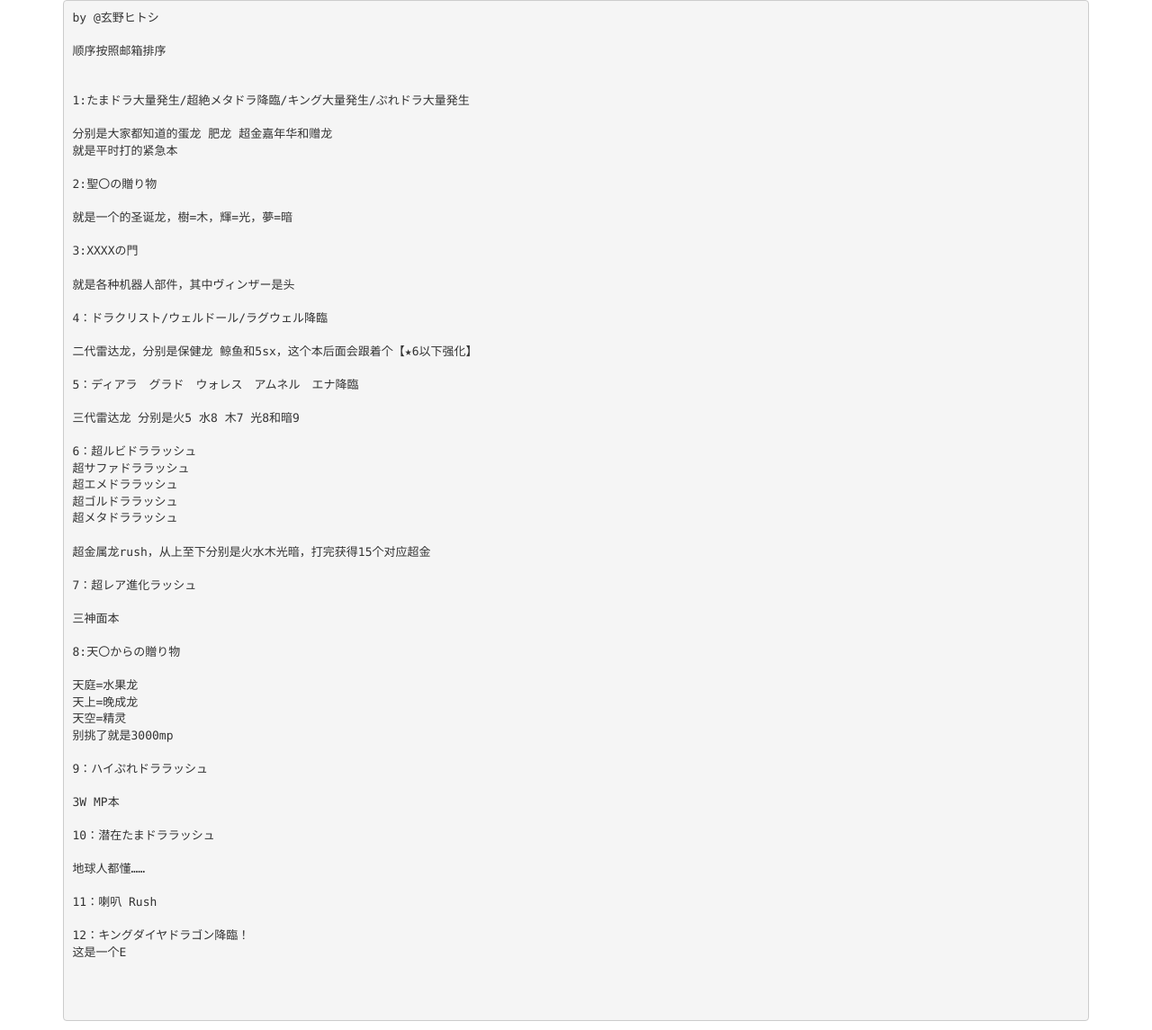
After one commit to HamHuo/pad, a Flask app: page /static/name.html in a window 1280 px wide. The commit adds this page. Shown: the whole page at 90% size. Run offline with Flask 2, Linux system fonts and the light colour scheme; some libraries are stand-ins or nearby versions.

Commit message:
add name of mail

```diff
--- /dev/null
+++ b/app/static/name.html
@@ -0,0 +1,85 @@
+<!DOCTYPE html>
+<html lang="en">
+<head>
+    <meta charset="UTF-8">
+    <title>雷达坐标分享</title>
+    <meta name="viewport" content="width=device-width, initial-scale=1.0">
+
+</head>
+<body>
+<div style="display: none;">
+    <script src="https://s13.cnzz.com/z_stat.php?id=1267534145&web_id=1267534145" language="JavaScript"></script>
+</div>
+
+<div class="container">
+    <div class="row">
+        <div class="col-md-12">
+            <pre>
+by @玄野ヒトシ
+
+顺序按照邮箱排序
+
+
+1:たまドラ大量発生/超絶メタドラ降臨/キング大量発生/ぷれドラ大量発生
+
+分别是大家都知道的蛋龙 肥龙 超金嘉年华和赠龙
+就是平时打的紧急本
+
+2:聖〇の贈り物
+
+就是一个的圣诞龙，樹=木，輝=光，夢=暗
+
+3:XXXXの門
+
+就是各种机器人部件，其中ヴィンザー是头
+
+4：ドラクリスト/ウェルドール/ラグウェル降臨
+
+二代雷达龙，分别是保健龙 鲸鱼和5sx，这个本后面会跟着个【★6以下强化】
+
+5：ディアラ　グラド　ウォレス　アムネル　エナ降臨
+
+三代雷达龙 分别是火5 水8 木7 光8和暗9
+
+6：超ルビドララッシュ
+超サファドララッシュ
+超エメドララッシュ
+超ゴルドララッシュ
+超メタドララッシュ
+
+超金属龙rush，从上至下分别是火水木光暗，打完获得15个对应超金
+
+7：超レア進化ラッシュ
+
+三神面本
+
+8:天〇からの贈り物
+
+天庭=水果龙
+天上=晚成龙
+天空=精灵
+别挑了就是3000mp
+
+9：ハイぷれドララッシュ
+
+3W MP本
+
+10：潜在たまドララッシュ
+
+地球人都懂……
+
+11：喇叭 Rush
+
+12：キングダイヤドラゴン降臨！
+这是一个E
+
+
+            </pre>
+        </div>
+    </div>
+</div>
+<link href="https://cdn.bootcss.com/bootstrap/3.3.7/css/bootstrap.min.css" rel="stylesheet">
+<script src="https://cdn.bootcss.com/jquery/3.2.1/jquery.min.js"></script>
+<script src="https://cdn.bootcss.com/bootstrap/3.3.7/js/bootstrap.min.js"></script>
+</body>
+</html>
--- a/app/templates/index.html
+++ b/app/templates/index.html
@@ -41,6 +41,9 @@
                 </a>
                 <a href="/filter.html">
                     <button class="btn btn-default">筛选</button>
+                </a>
+                <a href="/static/name.html">
+                    <button class="btn btn-default">雷达本邮件名</button>
                 </a>
             </div>
         </div>
```
